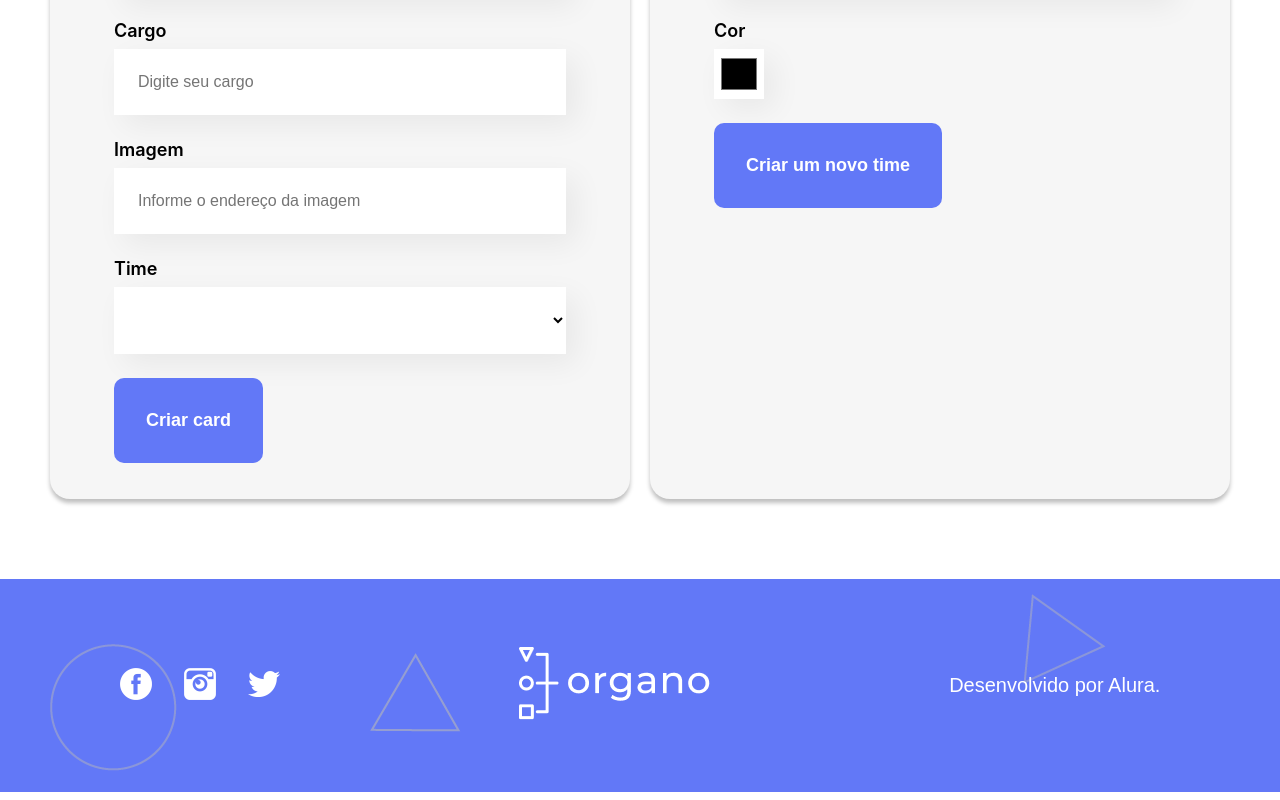
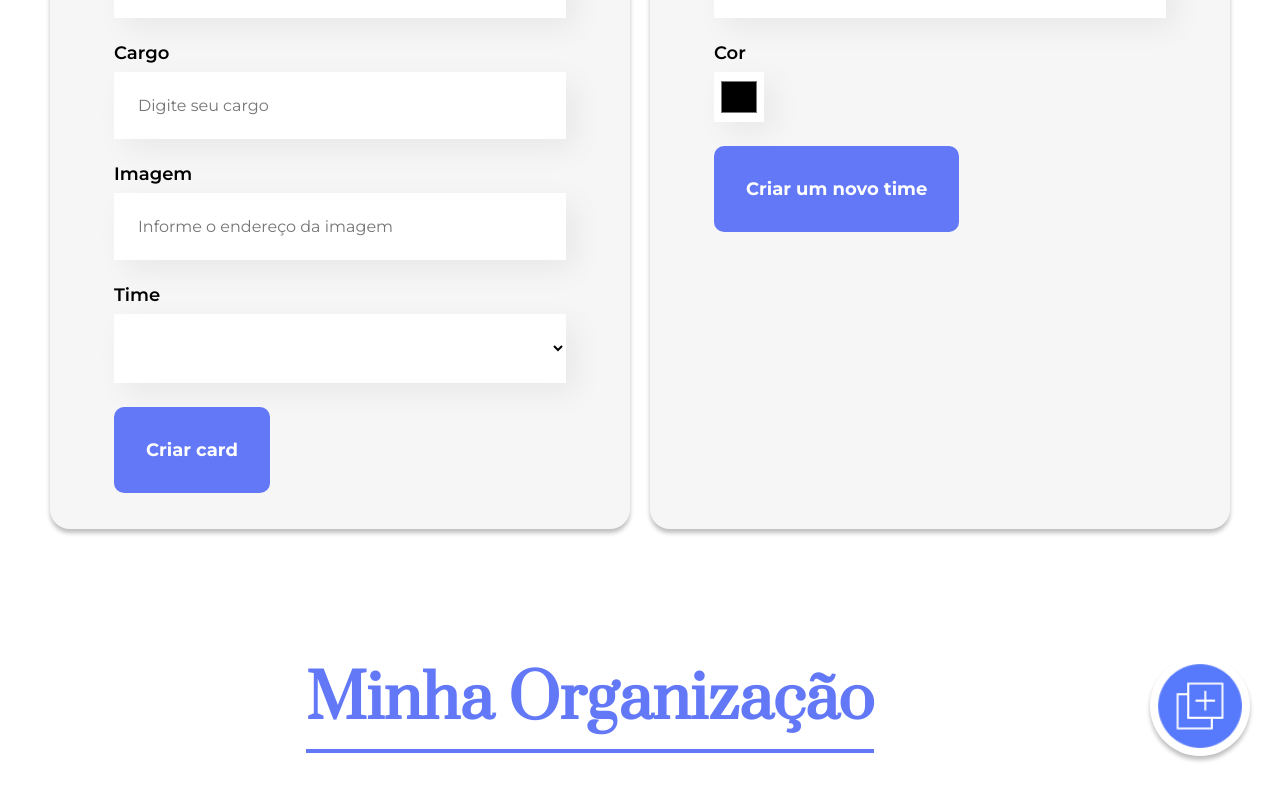
Before and after one commit to lazarosantos1011/organo, a React (Create React App) app: page / in a window 1280 px wide. Shown: the part 840-1640 px from the top of the page. Built offline with nearby package versions, Linux system fonts and the light colour scheme; the HTML template or start-up script is replaced by a standard one.

Commit message:
Favicon, título e mais estilizações adicionadas, além da funcionalidade de esconder/mostrar os forms

```diff
--- a/public/index.html
+++ b/public/index.html
@@ -24,7 +24,12 @@
       work correctly both with client-side routing and a non-root public URL.
       Learn how to configure a non-root public URL by running `npm run build`.
     -->
-    <title>React App</title>
+    <link rel="preconnect" href="https://fonts.googleapis.com">
+    <link rel="preconnect" href="https://fonts.gstatic.com" crossorigin>
+    <link href="https://fonts.googleapis.com/css2?family=Prata&display=swap" rel="stylesheet">
+    <link href="https://fonts.googleapis.com/css2?family=Montserrat:ital,wght@0,100..900;1,100..900&family=Prata&display=swap" rel="stylesheet">
+    <title>Organo</title>
+
   </head>
   <body>
     <noscript>You need to enable JavaScript to run this app.</noscript>
--- a/src/App.js
+++ b/src/App.js
@@ -4,6 +4,7 @@ import Form from './components/Formulario';
 import Time from './components/Time';
 import Footer from './components/Footer';
 import { v4 as uuidv4 } from 'uuid';
+import OcultaMostraForm from './components/OcultaMostraForm';
 
 function App() {
 
@@ -79,14 +80,25 @@ function App() {
     }));
   }
 
+  const [escondeForm, setEscondeForm] = useState(false);
+
+  function escondeMostraForm() {
+    setEscondeForm(!escondeForm);
+  }
+
   return (
     <div className="App">
       <Banner />
+      {!escondeForm && (
+      <>
       <Form
         cadastrarTime={cadastrarTime}
         times={times.map(time => time.nomeTime)}
         aoColaboradorCadastrado={colaborador => aoNovoColaboradorAdicionado(colaborador)} />
-        {times.map(time => <Time
+        </>
+      )}
+      <OcultaMostraForm esconderForms={escondeMostraForm}/>
+      {times.map(time => <Time
         key={time.nomeTime}
         nomeTime={time.nomeTime}
         cor={time.cor}
--- /dev/null
+++ b/src/components/BotaoOcultaMostraForm/BotaoOcultaMostraForm.css
@@ -0,0 +1,21 @@
+.botao {
+    display: flex;
+    justify-content: center;
+    align-items: center;
+    background-color: transparent;
+    border: none;
+    width: 100px;
+    height: 100px;
+    box-shadow: 0 4px 4px rgba(0, 0, 0, 0.25);
+    border-radius: 100%;
+    overflow: hidden;
+    cursor: pointer;
+    flex-grow: 0;
+    flex-shrink: 0;
+}
+
+.botao img {
+    width: 100%;
+    height: auto;
+    border-radius: 50%;
+}
--- /dev/null
+++ b/src/components/BotaoOcultaMostraForm/index.js
@@ -0,0 +1,12 @@
+import './BotaoOcultaMostraForm.css';
+import botao from './botaoVisibilidade.png';
+
+const BotaoOcultaMostraForm = (props) => {
+    return (
+        <button className="botao" onClick={props.esconderMostrarForms}>
+            <img src={botao} alt=''/>
+        </button>
+    )
+}
+
+export default BotaoOcultaMostraForm;
--- a/src/components/Campo/Campo.css
+++ b/src/components/Campo/Campo.css
@@ -1,3 +1,7 @@
+* {
+    font-family: 'Montserrat', sans-serif;
+}
+
 .campo {
     display: flex;
     gap: 8px;
--- a/src/components/Colaborador/Colaborador.css
+++ b/src/components/Colaborador/Colaborador.css
@@ -1,3 +1,7 @@
+* {
+    font-family: 'Montserrat', sans-serif;
+}
+
 .colaboradores {
     display: flex;
     justify-content: center;
@@ -32,12 +36,13 @@
     color: #6278F7;
     font-size: 18px;
     line-height: 22px;
-    font-weight: bold;
+    font-weight: 600;
     margin-bottom: 8px;
 }
 
 .colaborador .rodape h5 {
-    font-size: 18px;
+    font-weight: 400;
+    font-size: 16px;
     line-height: 22px;
     color: #212121;
     padding: 0 16px;
--- /dev/null
+++ b/src/components/OcultaMostraForm/OcultaMostraForm.css
@@ -0,0 +1,23 @@
+.oculta-mostra-form {
+    display: flex;
+    justify-content: space-between;
+    align-items: center;
+    padding: 0 30px;
+}
+
+.oculta-mostra-form::before {
+    content: '';
+    display: block;
+    height: 1px;
+    background-color: #000;
+}
+
+.oculta-mostra-form__titulo {
+    display: inline-block;
+    border-bottom: 4px solid;
+    padding-bottom: 8px;
+    text-align: center;
+    flex-grow: 0;
+    flex-shrink: 0;
+    font-family: 'Prata', serif;
+}
--- /dev/null
+++ b/src/components/OcultaMostraForm/index.js
@@ -0,0 +1,13 @@
+import './OcultaMostraForm.css';
+import BotaoOcultaMostraForm from '../BotaoOcultaMostraForm';
+
+const OcultaMostraForm = (props) => {
+    return (
+        <section className="oculta-mostra-form">
+            <h2 className='oculta-mostra-form__titulo' style={{color: '#6278f7', borderColor: '#6278f7'}}>Minha Organização</h2>
+            <BotaoOcultaMostraForm esconderMostrarForms={props.esconderForms}/>
+        </section>
+    )
+}
+
+export default OcultaMostraForm;
--- a/src/components/Time/Time.css
+++ b/src/components/Time/Time.css
@@ -1,5 +1,9 @@
+@import url('https://fonts.googleapis.com/css2?family=Prata&display=swap');
+
 body{
---cor-time-programacao: #D9F7E9;
+    font-family: 'Prata', serif;
+    font-weight: 400;
+    font-size: 40px;
 }
 
 .time {
```
Also changed, not shown: src/components/BotaoOcultaMostraForm/botaoVisibilidade.png (added), 1 other file (tests, documents, lock files or other folders).
